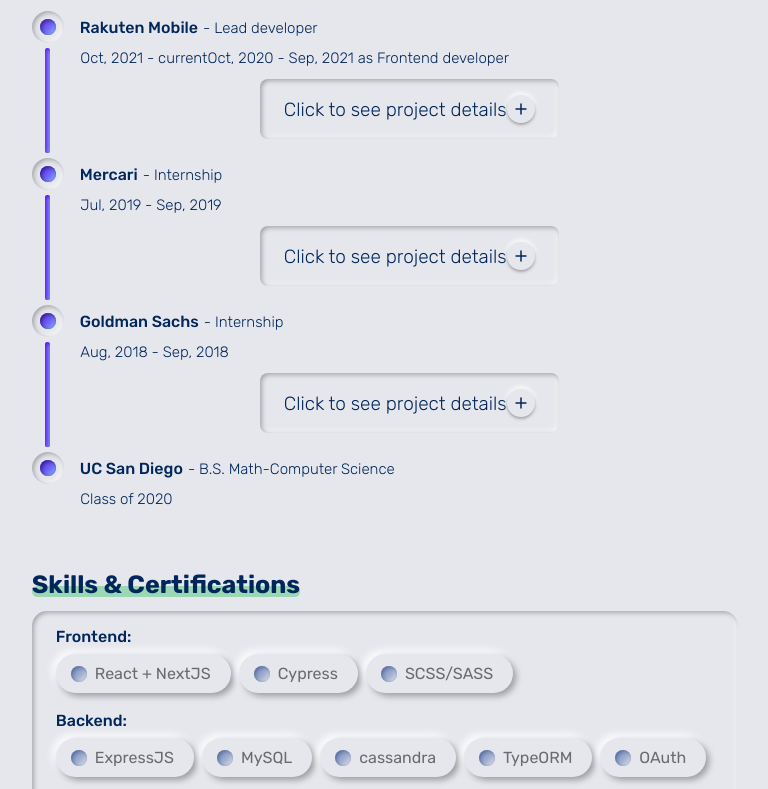
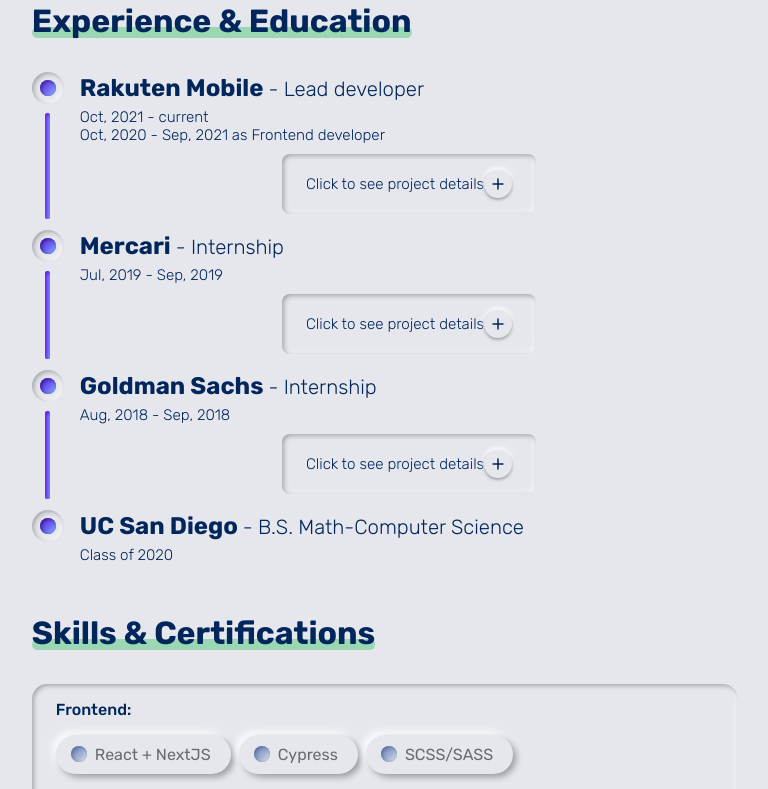
Before and after one commit to totokunaga/totokunaga-web, a Next.js app: page /me in a window 1280 px wide. Shown: the part 591-1380 px from the top of the page, without its empty margins (255-1023 px from the left). Built offline with nearby package versions, Linux system fonts and the light colour scheme.

Commit message:
Use rem and em for css unit

```diff
--- a/src/components/common/ProgressSteps/ProgressSteps.tsx
+++ b/src/components/common/ProgressSteps/ProgressSteps.tsx
@@ -52,18 +52,17 @@
         </div>
         {title}
       </div>
-      <div id={componentId} style={{ display: "flex" }}>
-        <div style={{ display: "flex", width: "100%" }}>
-          <div
-            className={lineClassName}
-            style={{
-              margin: "5px 30px 5px 13.5px",
-              height: isLastStep ? 0 : lineHeight,
-              opacity: isLastStep ? 0 : 1,
-            }}
-          />
-          {component}
-        </div>
+      <div style={{ position: "relative", margin: "4px 0px 16px 48px" }}>
+        {component}
+        <div
+          className={lineClassName}
+          style={{
+            position: "absolute",
+            top: 0,
+            left: -34.5,
+            minHeight: isLastStep ? 0 : "100%",
+          }}
+        />
       </div>
     </>
   );
--- a/src/components/me/Experience.tsx
+++ b/src/components/me/Experience.tsx
@@ -26,15 +26,14 @@
   }, [isDetailsShown]);
 
   return (
-    <div style={{ flex: 1 }}>
-      <div style={{ margin: "6px 0 12px 0", display: "flex" }}>
+    <>
+      <div style={{ display: "flex", flexDirection: "column" }}>
         {periods.map((exp, i) => (
-          <p key={i} style={{ fontSize: 15 }}>
+          <p key={i} className={text.smallest}>
             {exp}
           </p>
         ))}
       </div>
-
       {explanations && (
         <div
           className={projectDetailsClassName}
@@ -45,11 +44,11 @@
             display: "flex",
             alignItems: "center",
             borderRadius: 8,
-            marginBottom: 10,
+            marginTop: 10,
           }}
         >
           <div style={{ flex: 1, display: "flex" }}>
-            <p>Click to see project details</p>
+            <p className={text.smallest}>Click to see project details</p>
           </div>
           <div
             className={`${neumorphic.root} ${neumorphic.icon}`}
@@ -65,7 +64,7 @@
           </Modal>
         </div>
       )}
-    </div>
+    </>
   );
 };
 
--- a/src/pages/me/index.tsx
+++ b/src/pages/me/index.tsx
@@ -72,21 +72,21 @@
     <>
       <MyHead {...root} />
       <div style={{ display: "flex", justifyContent: "center" }}>
-        <div style={{ padding: 24 }}>
+        <div className={style.root}>
           <div
             id={"greeting"}
             style={{
               display: "flex",
               alignItems: "center",
-              marginBottom: 16,
-              height: "min(12.5vw, 110px)",
+              marginBottom: "1rem",
+              height: "min(12.5vw, 7rem)",
             }}
           >
             <h1
               style={{
-                marginRight: 5,
+                marginRight: "0.5rem",
                 fontSize:
-                  typewriterLang === "ja" ? "min(9vw, 70px)" : undefined,
+                  typewriterLang === "ja" ? "min(8.5vw, 5.5rem)" : undefined,
                 fontFamily:
                   typewriterLang === "ja"
                     ? `'Noto Sans JP', sans-serif`
@@ -103,7 +103,7 @@
 
           <div style={{ display: "flex", position: "relative" }}>
             <div className={meStyle.profile_image_wrapper}>
-              <div className={neumorphicDown} style={{ padding: 12 }}>
+              <div className={neumorphicDown} style={{ padding: "10%" }}>
                 <img
                   alt={"profile"}
                   src={"/profile.jpg"}
@@ -118,7 +118,7 @@
                 <p
                   key={i}
                   style={{
-                    marginBottom: i !== introduction.length - 1 ? 12 : 0,
+                    marginBottom: i !== introduction.length - 1 ? "0.85em" : 0,
                   }}
                 >
                   {text}
@@ -129,9 +129,7 @@
 
           <div style={{ marginBottom: 50 }}>
             <div style={{ display: "flex" }}>
-              <h3 className={textStyle.underline} style={{ marginBottom: 20 }}>
-                Personal projects
-              </h3>
+              <h3 className={textStyle.underline}>Personal projects</h3>
             </div>
             <div style={{ display: "flex" }}>
               <div
@@ -146,16 +144,14 @@
                     animation={"shake"}
                   />
                 </div>
-                <span>Algorithm Visualizer</span>
+                <span className={textStyle.normal}>Algorithm Visualizer</span>
               </div>
             </div>
           </div>
 
           <div style={{ marginBottom: 50 }}>
             <div style={{ display: "flex" }}>
-              <h3 className={textStyle.underline} style={{ marginBottom: 12 }}>
-                Experience & Education
-              </h3>
+              <h3 className={textStyle.underline}>Experience & Education</h3>
             </div>
             <ProgressSteps
               type={"vertical"}
@@ -165,18 +161,18 @@
                   component: <Experience {...exp} />,
                   title: (
                     <div>
-                      <span style={{ fontWeight: 500 }}>
+                      <h4>
                         {exp.entityName}
                         <span
                           style={{
                             fontWeight: 300,
-                            fontSize: 15,
+                            fontSize: "0.85em",
                             marginLeft: 5,
                           }}
                         >
                           - {exp.title}
                         </span>
-                      </span>
+                      </h4>
                     </div>
                   ),
                 };
@@ -186,15 +182,19 @@
           </div>
 
           <div style={{ display: "flex" }}>
-            <h3 className={textStyle.underline} style={{ marginBottom: 12 }}>
-              Skills & Certifications
-            </h3>
+            <h3 className={textStyle.underline}>Skills & Certifications</h3>
           </div>
-          <div className={neumorphicDown} style={{ marginBottom: 20 }}>
+          <div className={neumorphicDown} style={{ marginBottom: "1rem" }}>
             {skills.map(({ title, list }, i) => (
-              <div key={i} style={{ marginBottom: 8 }}>
-                <div style={{ marginBottom: 8 }}>
-                  <span style={{ fontWeight: 500 }}>{title}:</span>
+              <div
+                key={i}
+                style={{ marginBottom: i < skills.length - 1 ? "0.85rem" : 0 }}
+              >
+                <div
+                  className={textStyle.normal}
+                  style={{ fontWeight: 500, marginBottom: "1em" }}
+                >
+                  {title}:
                 </div>
                 <RadioBlock
                   items={list}
--- a/src/styles/default.module.scss
+++ b/src/styles/default.module.scss
@@ -1,5 +1,5 @@
 .root {
-  padding: 24px;
+  padding: 1.5rem;
 }
 .horizontallyAligned,
 .mobileHorizontallyAligned {
--- a/src/styles/globals.scss
+++ b/src/styles/globals.scss
@@ -133,19 +133,20 @@
 }
 
 h1 {
-  font-size: min(12vw, 80px);
+  font-size: min(12vw, 5rem);
 }
 h2 {
   font-size: max(min(7vw, 32px), 16px);
 }
 h3 {
-  font-size: min(6vw, 25px);
+  font-size: max(min(6vw, 2rem), 0.95rem);
+  margin-bottom: 1em;
 }
 h4 {
-  font-size: max(min(4.5vw, 25px), 15.5px);
+  font-size: max(min(4.5vw, 1.5rem), 0.9rem);
 }
 p {
-  font-size: max(min(4vw, 19px), 14px);
+  font-size: max(min(4vw, 1.2rem), 0.85rem);
   font-weight: 300;
 }
 
--- a/src/styles/text.module.scss
+++ b/src/styles/text.module.scss
@@ -18,7 +18,11 @@
   }
 }
 
+.normal {
+  font-size: max(min(4vw, 1rem), 0.85rem);
+  font-weight: 400;
+}
 .smallest {
+  font-size: max(min(4vw, 0.95rem), 0.75rem);
   font-weight: 300;
-  font-size: max(min(3.5vw, 15px), 14px);
 }
```
